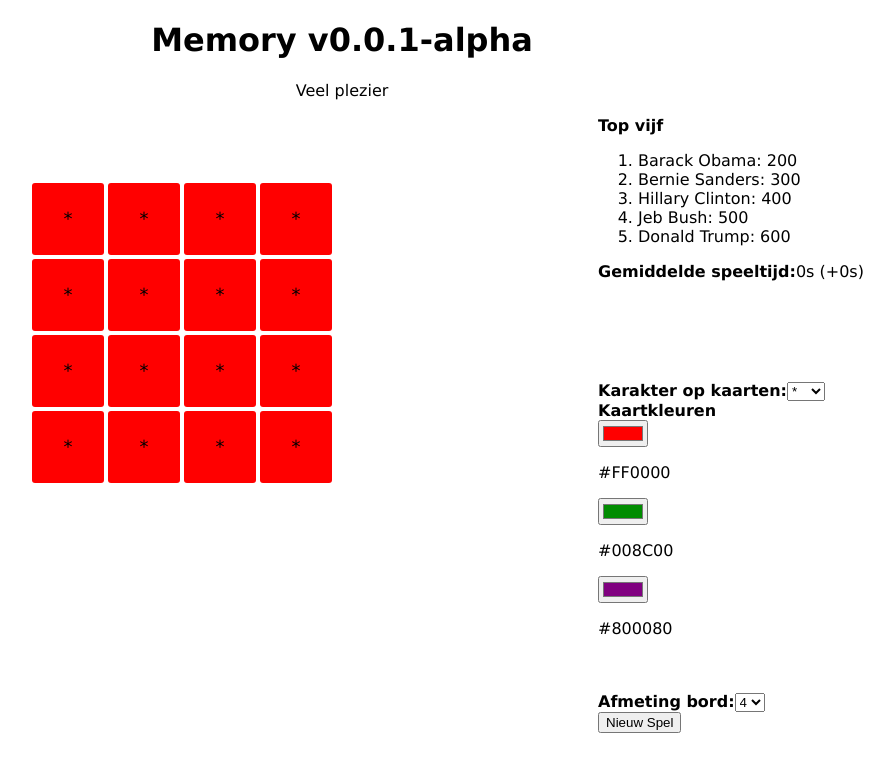
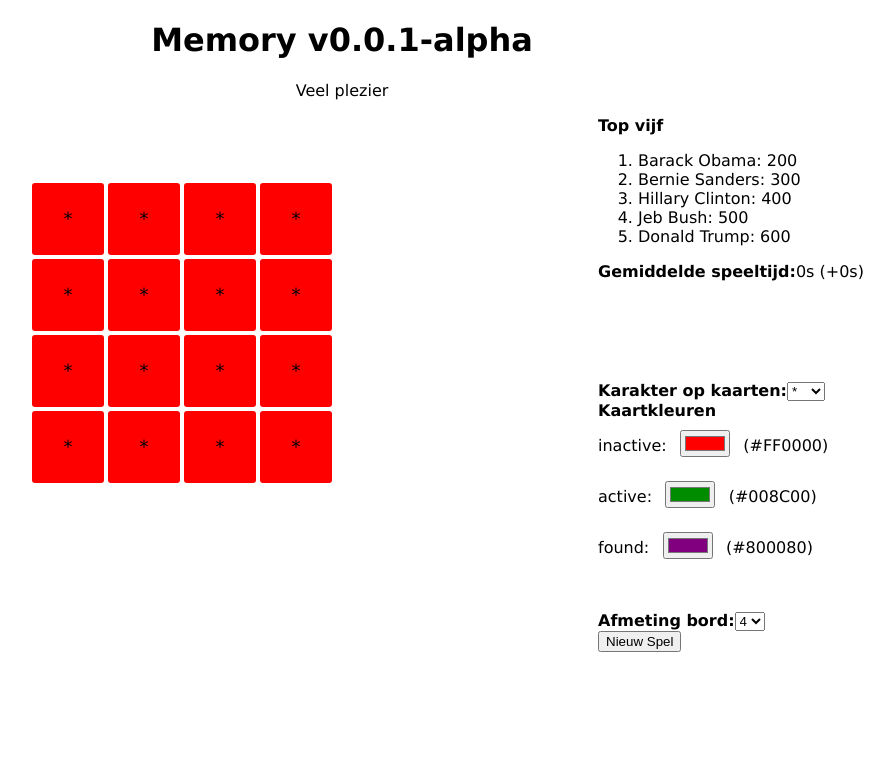
Before and after one commit to 2zqa/memory-game, an Angular app: page / in a window 1280 px wide. Shown: the top 772 px of the page, without its empty margins (234-1128 px from the left). Built offline with nearby package versions, Linux system fonts and the light colour scheme.

Commit message:
Make colors work

```diff
--- a/src/app/board/card/card.component.css
+++ b/src/app/board/card/card.component.css
@@ -8,15 +8,6 @@ div {
   border-radius: 3px;
 }
 
-div.inactive {
-  background-color: red;
-}
-
-div.active {
-  background-color: green;
-}
-
 div.found {
-  background-color: purple;
   cursor: default;
 }
--- a/src/app/board/card/card.component.html
+++ b/src/app/board/card/card.component.html
@@ -1,4 +1,10 @@
-<div *ngIf="card" [className]="card.status">
-  <ng-container *ngIf="card.status !== CardStatus.inactive; else elseBlock">{{card.letter}}</ng-container>
-  <ng-template #elseBlock>{{inactiveCardChar}}</ng-template>
-</div>
+<!--<div *ngIf="card" [className]="card.status" [attr.style.backgroundColor]="colors[card.status]">-->
+<!--  <ng-container *ngIf="card.status !== CardStatus.inactive; else elseBlock">{{card.letter}}</ng-container>-->
+<!--  <ng-template #elseBlock>{{inactiveCardChar}}</ng-template>-->
+<!--</div>-->
+
+<ng-container [ngSwitch]="card.status">
+  <div *ngSwitchCase="CardStatus.active" [style.backgroundColor]="activeColor" class="active">{{card.letter}}</div>
+  <div *ngSwitchCase="CardStatus.inactive" [style.backgroundColor]="inactiveColor" class="inactive">{{inactiveCardChar}}</div>
+  <div *ngSwitchCase="CardStatus.found" [style.backgroundColor]="foundColor" class="found">{{card.letter}}</div>
+</ng-container>
--- a/src/app/board/card/card.component.ts
+++ b/src/app/board/card/card.component.ts
@@ -13,10 +13,20 @@ export class CardComponent {
   public CardStatus = CardStatus;
   @Input() card!: Card;
   inactiveCardChar: string = '';
-  ctrlColors =  this.colorService.ctrlColors;
 
-  constructor(private boardService: BoardService, private colorService: CardColorService) {
+  // trust me!
+  activeColor!: string;
+  inactiveColor!: string;
+  foundColor!: string;
+
+  constructor(private boardService: BoardService, public colorService: CardColorService) {
     this.boardService.char.subscribe(char => this.inactiveCardChar = char);
+    this.colorService.activeColor.subscribe(activeColor => this.activeColor = activeColor);
+    this.colorService.inactiveColor.subscribe(inactiveColor => {
+      this.inactiveColor = inactiveColor;
+      console.log("inactivecolor is nu... "+inactiveColor);
+    });
+    this.colorService.foundColor.subscribe(foundColor => this.foundColor = foundColor);
   }
 
 }
--- a/src/app/card-color.service.ts
+++ b/src/app/card-color.service.ts
@@ -1,6 +1,7 @@
 import { Injectable } from '@angular/core';
 import {CardColor} from "./sidebar/game-settings/cardColor";
 import {CardStatus} from "./board/card";
+import {BehaviorSubject} from "rxjs";
 
 @Injectable({
   providedIn: 'root'
@@ -10,8 +11,30 @@ export class CardColorService {
   ctrlColors: CardColor[] = [
     { control: CardStatus.inactive, color: "#FF0000" },
     { control: CardStatus.active, color: "#008C00" },
-    { control: CardStatus.found, color: "#800080" },
+    { control: CardStatus.found, color: "#800080" }
   ];
+
+  private activeColorSrc = new BehaviorSubject<string>(this.ctrlColors[1].color)
+  activeColor = this.activeColorSrc.asObservable();
+  private inactiveColorSrc = new BehaviorSubject<string>(this.ctrlColors[0].color)
+  inactiveColor = this.inactiveColorSrc.asObservable();
+  private foundColorSrc = new BehaviorSubject<string>(this.ctrlColors[2].color)
+  foundColor = this.foundColorSrc.asObservable();
+
+  changeColor(status: CardStatus, color: string): void {
+    switch(status) {
+      case CardStatus.inactive:
+        this.inactiveColorSrc.next(color);
+        break;
+      case CardStatus.active:
+        this.activeColorSrc.next(color);
+        break;
+      case CardStatus.found:
+        this.foundColorSrc.next(color);
+        break;
+    }
+
+  }
 
   constructor() { }
 }
--- a/src/app/sidebar/game-settings/game-settings.component.css
+++ b/src/app/sidebar/game-settings/game-settings.component.css
@@ -0,0 +1,7 @@
+p {
+  display: inline-block;
+}
+
+input {
+  margin: 0 1em;
+}
--- a/src/app/sidebar/game-settings/game-settings.component.html
+++ b/src/app/sidebar/game-settings/game-settings.component.html
@@ -5,13 +5,15 @@
 
 <br>
 
-<div *ngIf="ctrlColors !== undefined">
+<ng-container *ngIf="ctrlColors">
   <b>Kaartkleuren</b>
   <br>
-  <ng-container *ngFor="let ctrl of ctrlColors; index as i">
-    <input type="color" [(ngModel)]="ctrl.color" name="color_{{i}}"/><p>{{ctrl.color}}</p>
-  </ng-container>
-</div>
+  <div *ngFor="let ctrl of ctrlColors; index as i">
+    <p>{{ctrl.control}}:</p>
+    <input type="color" [(ngModel)]="ctrl.color" (change)="colorService.changeColor(ctrl.control, ctrl.color)" name="color_{{i}}"/>
+    <p>({{ctrl.color}})</p>
+  </div>
+</ng-container>
 
 <br><br>
 
--- a/src/app/sidebar/game-settings/game-settings.component.ts
+++ b/src/app/sidebar/game-settings/game-settings.component.ts
@@ -15,7 +15,7 @@ export class GameSettingsComponent {
   defaultSize = this.sizes[1];
   ctrlColors = this.colorService.ctrlColors;
 
-  constructor(private boardService: BoardService, private colorService: CardColorService) { }
+  constructor(private boardService: BoardService, public colorService: CardColorService) { }
 
   setChar(value: string): void {
     this.boardService.updateChar(value);
```
